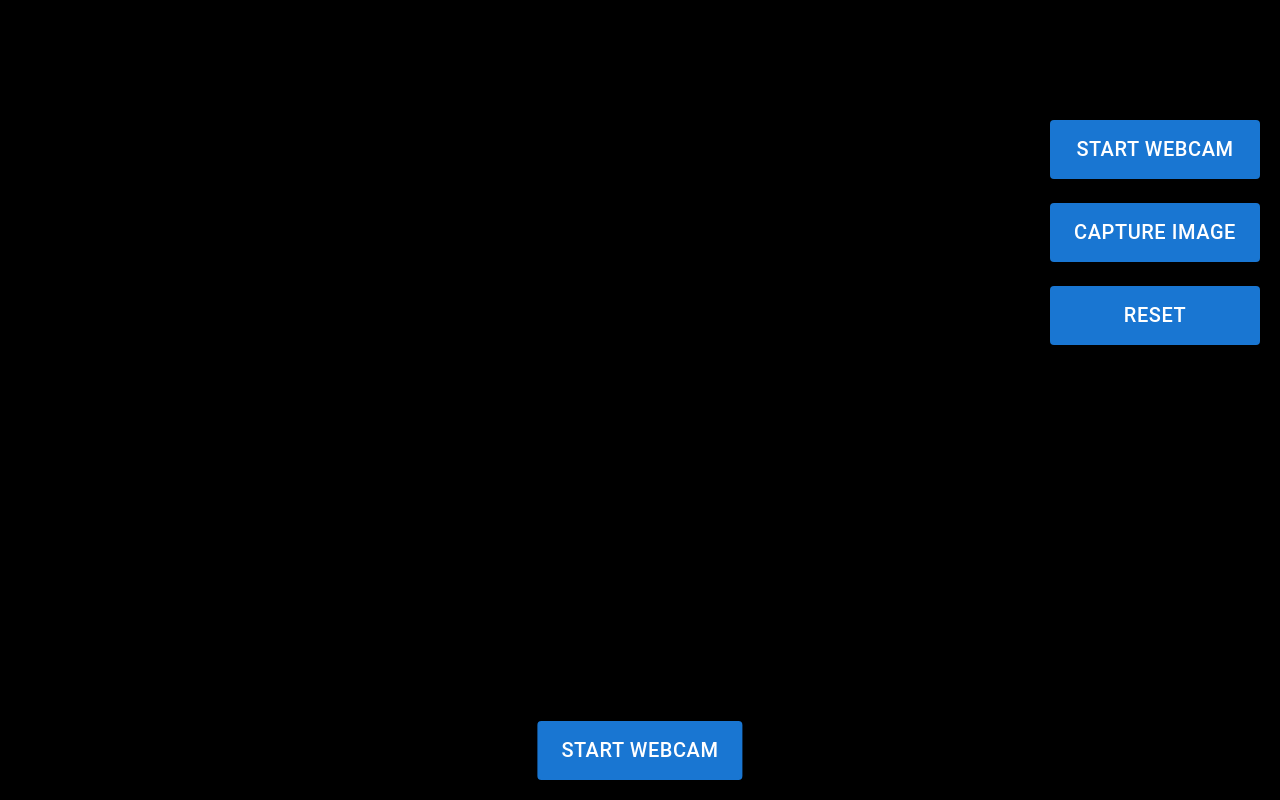
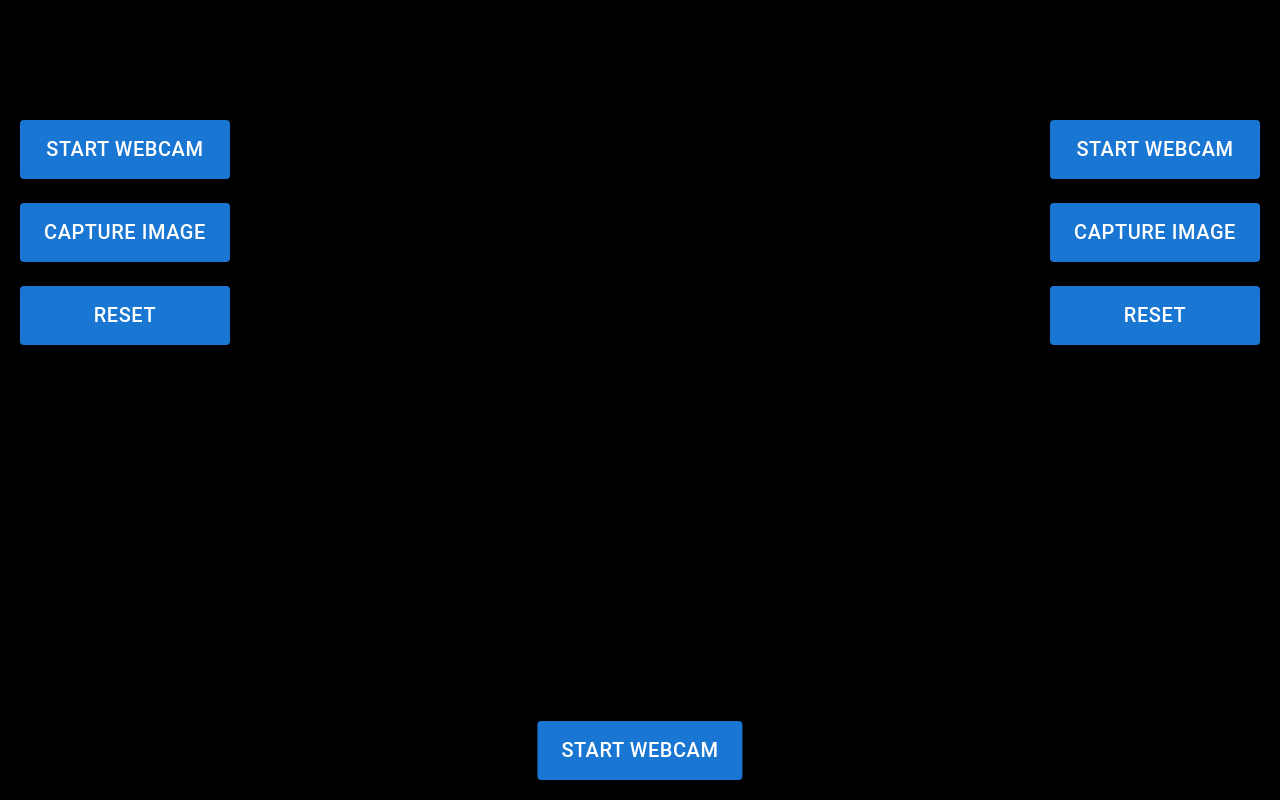
Before and after one commit to pporschen/camrobot, a React (Create React App) app: page / in a window 1280 px wide. Built offline with nearby package versions, Linux system fonts and the light colour scheme.

Commit message:
add ButtonPanelLeft component for left-side button controls in the app

```diff
--- a/src/App.tsx
+++ b/src/App.tsx
@@ -1,6 +1,7 @@
 import React from "react";
 import WebcamCapture from "./components/WebcamCapture";
 import ButtonPanelRight from "./components/Buttons/ButtonPanelRight";
+import ButtonPanelLeft from "./components/Buttons/ButtonPanelLeft";
 
 function App() {
 	return (
@@ -12,6 +13,7 @@ function App() {
 				overflow: "hidden", // Prevents scrollbars
 			}}
 		>
+			<ButtonPanelLeft />
 			<WebcamCapture />
 			<ButtonPanelRight />
 		</div>
--- /dev/null
+++ b/src/components/Buttons/ButtonPanelLeft.tsx
@@ -0,0 +1,43 @@
+import BigButton from "./BigButton";
+
+import { CSSProperties } from "react";
+
+const wrapperStyle: CSSProperties = {
+	position: "absolute",
+	left: 20,
+	top: 120,
+	display: "flex",
+	flexDirection: "column",
+	gap: "1.5rem",
+	zIndex: 1000, // Ensure it is on top of other elements
+};
+
+const ButtonPanelLeft = () => {
+	return (
+		<div style={wrapperStyle}>
+			<BigButton
+				label="Start Webcam"
+				onClick={() => {
+					// Logic to start webcam
+					console.log("Webcam started");
+				}}
+			/>
+			<BigButton
+				label="Capture Image"
+				onClick={() => {
+					// Logic to capture image
+					console.log("Image captured");
+				}}
+			/>
+			<BigButton
+				label="Reset"
+				onClick={() => {
+					// Logic to reset state
+					console.log("State reset");
+				}}
+			/>
+		</div>
+	);
+};
+
+export default ButtonPanelLeft;
```
